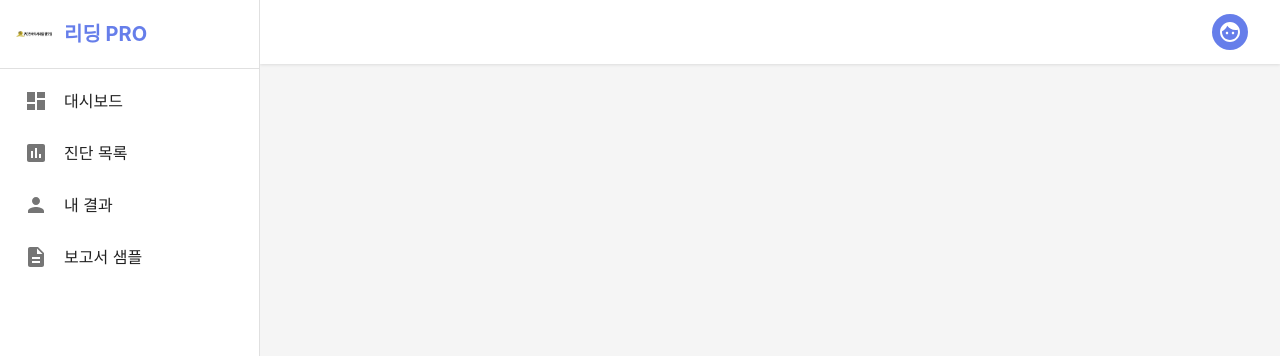
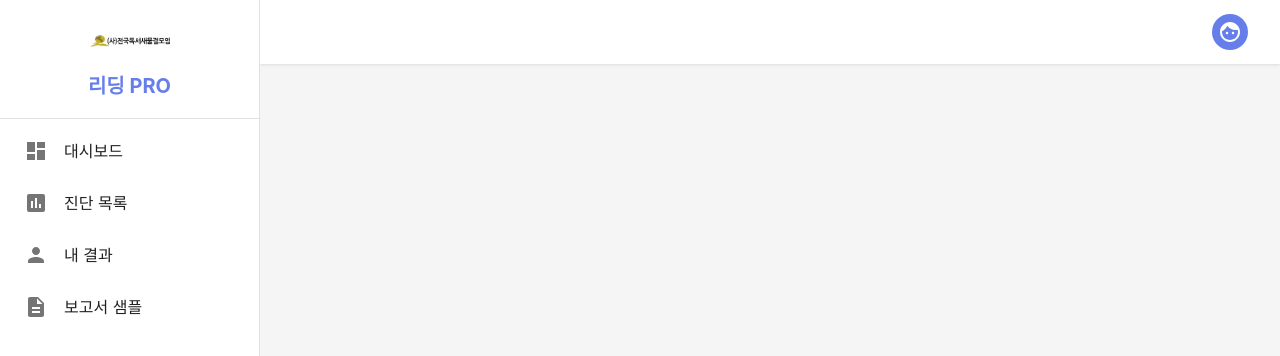
Before and after one commit to domafordarwin/NewWaveForReading, a React app in the folder frontend/: page /admin in a window 1280 px wide. Shown: the top 356 px of the page. Built offline with nearby package versions, Linux system fonts and the light colour scheme; the HTML template or start-up script is replaced by a standard one.

Commit message:
fix: 사이드바 로고를 텍스트 위에 배치
Co-Authored-By: Claude Opus 4.5 <noreply@anthropic.com>

```diff
--- a/frontend/src/layouts/MainLayout.tsx
+++ b/frontend/src/layouts/MainLayout.tsx
@@ -119,12 +119,12 @@ const MainLayout = ({ children }: MainLayoutProps) => {
 
   const drawer = (
     <Box>
-      <Box sx={{ p: 2, display: "flex", alignItems: "center", gap: 1.5 }}>
+      <Box sx={{ p: 2, display: "flex", flexDirection: "column", alignItems: "center", gap: 0.5 }}>
         <Box
           component="img"
           src="/logo.png"
           alt="리딩 PRO"
-          sx={{ width: 36, height: 36, objectFit: "contain" }}
+          sx={{ width: 80, height: 50, objectFit: "contain" }}
         />
         <Typography variant="h6" fontWeight="bold" noWrap sx={{ color: "primary.main" }}>
           리딩 PRO
```
